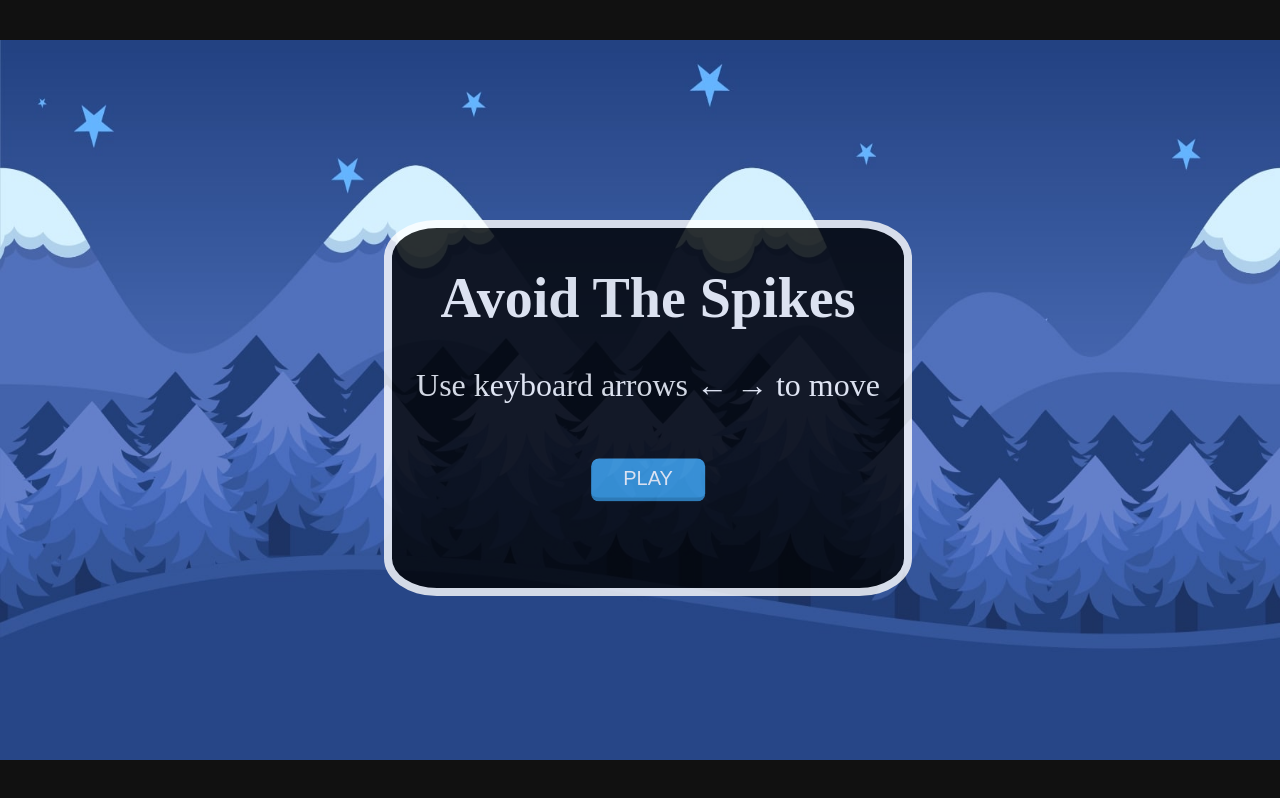
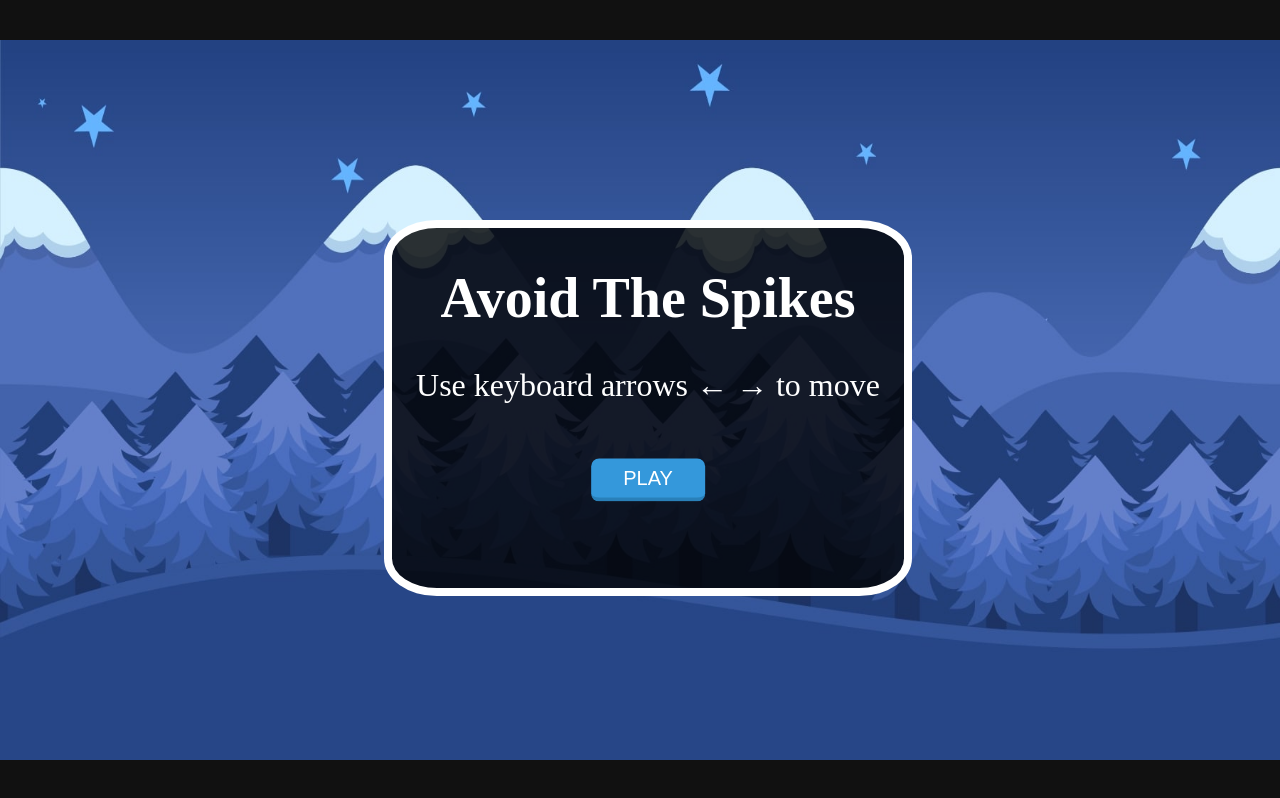
Before and after one commit to marcin-brumer/Avoid-The-Spikes, a website built with webpack: page src/index.html in a window 1280 px wide. Built offline with nearby package versions, Linux system fonts and the light colour scheme; files whose address does not match are found by name.

Commit message:
Fixed menu opacity

```diff
--- a/src/index.scss
+++ b/src/index.scss
@@ -16,7 +16,7 @@ body {
     }
 
     .menu {
-      background-color: #000;
+      background-color: rgba(0, 0, 0, 0.8);
       position: absolute;
       left: 30%;
       top: 25%;
@@ -24,7 +24,6 @@ body {
       height: 50%;
       border-radius: 10%;
       border: 1vh solid #fff;
-      opacity: 0.8;
       text-align: center;
       color: #fff;
 
```
Also changed, not shown: dist/js/game.bundle.js, 1 other file.
